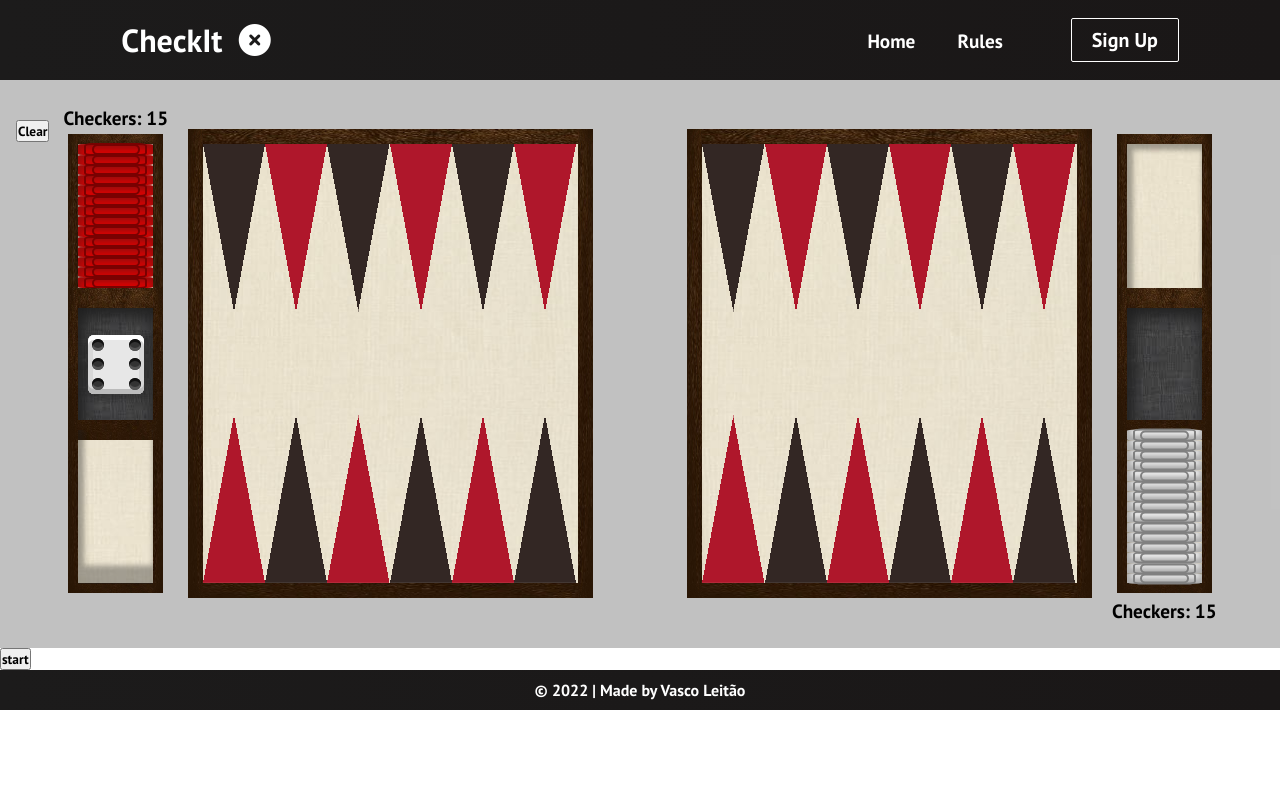
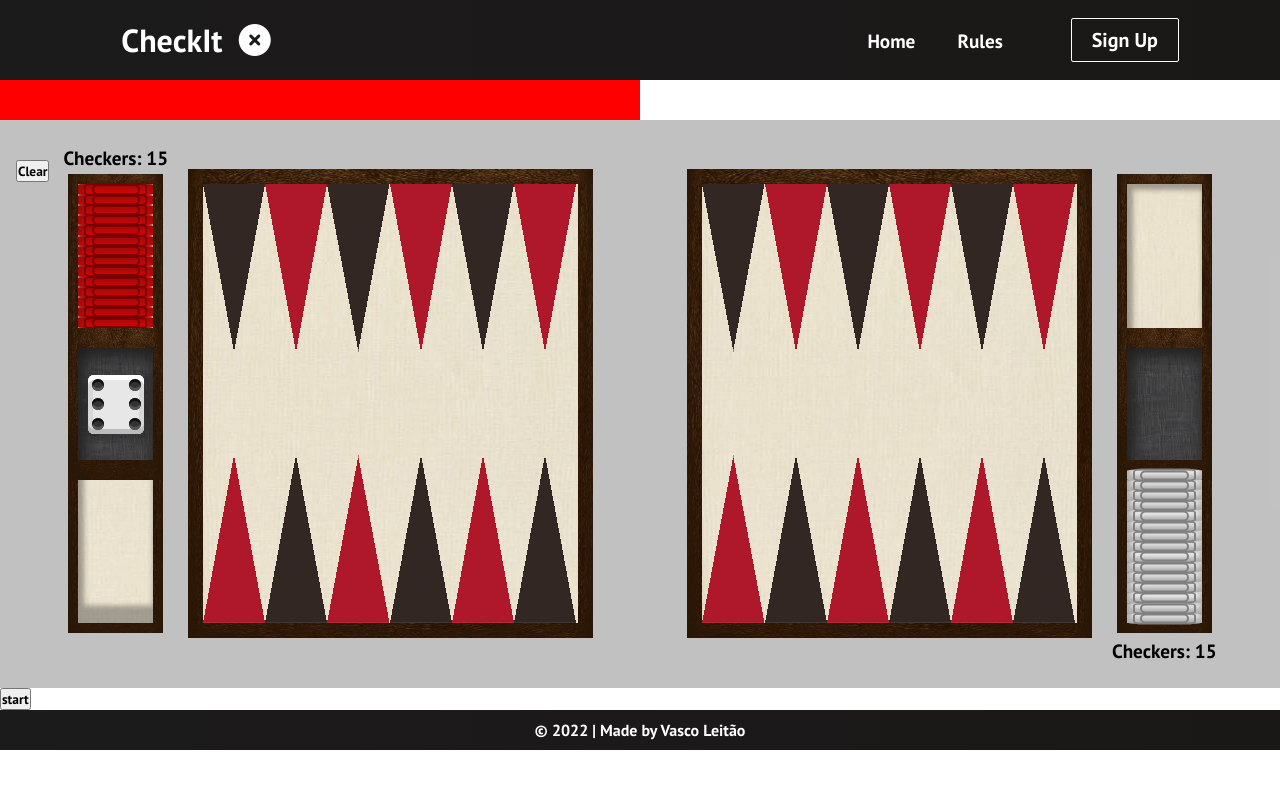
Before and after one commit to CodeCaco/CheckIt, a React (Create React App) app in the folder backgammon-webapp/: page /play in a window 1280 px wide. Shown: the top 788 px of the page. Built offline with nearby package versions, Linux system fonts and the light colour scheme.

Commit message:
Add Progress Bar Component
Added Progress Bar component with it's temporary GUI, also connected it
to the Play.js state file.

```diff
--- a/backgammon-webapp/src/App.css
+++ b/backgammon-webapp/src/App.css
@@ -4,9 +4,3 @@
   padding: 0;
   font-family: 'PT Sans', sans-serif;
 }
-
-.playground {
-  background-color: rgba(156, 156, 156, 0.62);
-  padding-top: 5vh;
-  padding-bottom: 5vh;
-}
--- /dev/null
+++ b/backgammon-webapp/src/components/board/ProgressBar.css
@@ -0,0 +1,12 @@
+.white-bar {
+    width: 100%;
+    aspect-ratio: 32;
+    background-color: white;
+}
+
+.red-bar {
+    width: var(--red-percentage);
+    height: 100%;
+    background-color: red;
+    transition: width 1s ease-in-out;
+}
--- /dev/null
+++ b/backgammon-webapp/src/components/board/ProgressBar.js
@@ -0,0 +1,12 @@
+import React from 'react'
+import './ProgressBar.css'
+
+export const ProgressBar = (props) => {
+  return (
+    <>
+      <div className="white-bar">
+        <div style={{"--red-percentage": props.redWP + "%"}} className="red-bar"></div>
+      </div>
+    </>
+  )
+};
--- /dev/null
+++ b/backgammon-webapp/src/components/pages/Play.css
@@ -0,0 +1,10 @@
+.playground {
+    background-color: rgba(156, 156, 156, 0.62);
+    padding-top: 5vh;
+    padding-bottom: 5vh;
+}
+
+.progress {
+    background-color: blue;
+    aspect-ratio: 32;
+}
--- a/backgammon-webapp/src/components/pages/Play.js
+++ b/backgammon-webapp/src/components/pages/Play.js
@@ -1,6 +1,8 @@
 import React, {Component} from 'react';
 import '../../App.css';
+import './Play.css'
 import Board from '../board/Board';
+import { ProgressBar } from '../board/ProgressBar';
 
 class Play extends Component {
   state = {
@@ -10,7 +12,8 @@ class Play extends Component {
     p2FirstChecker: 11,
     moving: false,
     pips: Array(24).fill({player: null, checkers: 0}),
-    boxes: Array(2).fill().map((_, i) => ({player: i + 1, checkers: 15}))
+    boxes: Array(2).fill().map((_, i) => ({player: i + 1, checkers: 15})),
+    redWP: 50
   }
 
   // function responsible for handling the roll of the dice
@@ -389,16 +392,20 @@ class Play extends Component {
     boxes[0].checkers = 0
     boxes[1].checkers = 0
 
-
+    const redWP = 10
     this.setState({
       pips: pips,
-      boxes: boxes
+      boxes: boxes,
+      redWP: redWP
     })
   }
 
   render() {
   return (
       <>
+        <div className="progress">
+          <ProgressBar redWP={this.state.redWP}></ProgressBar>
+        </div>
         <div className="playground">
           <Board state={this.state} player1={this.state.player1} rollDice={this.calculateRoll} dice={this.state.dice} clear={this.clearDice}/>
         </div>
```
